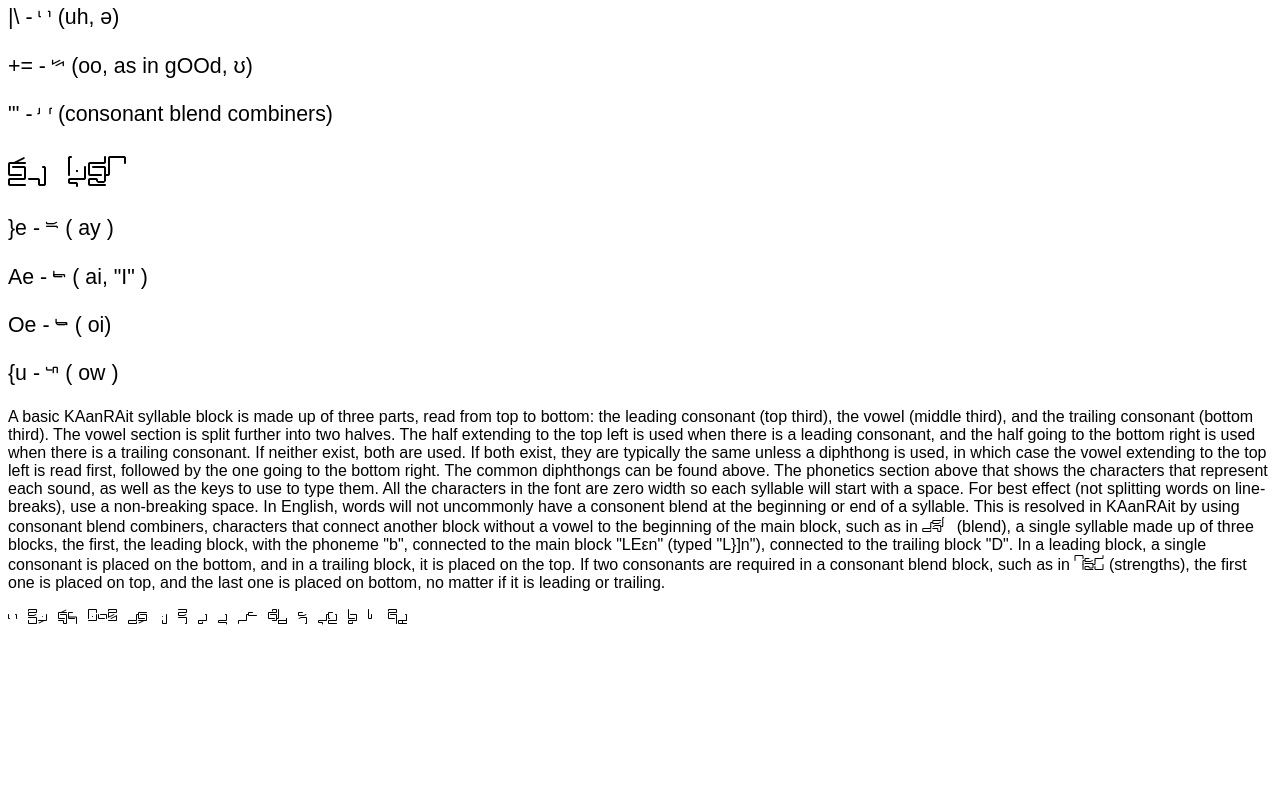
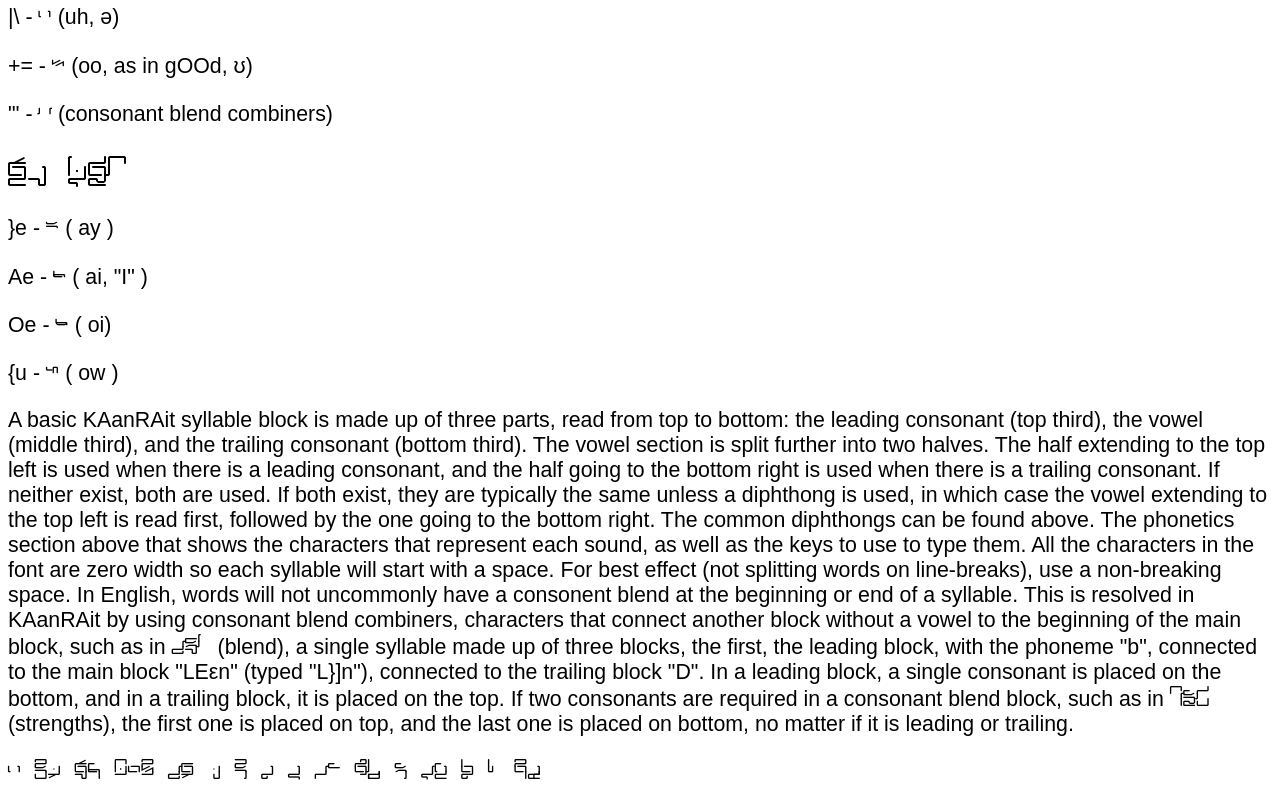
Before and after one commit to Willllllliam/Website, a plain HTML site: page conwrite/KAanRAet.html in a window 1280 px wide. Shown: the part 2154-2955 px from the top of the page. Before the commit the page ends 2795 px from the top, so only its background shows below. Drawn offline with Linux system fonts and the light colour scheme.

Commit message:
Update KAanRAet.html

```diff
--- a/conwrite/KAanRAet.html
+++ b/conwrite/KAanRAet.html
@@ -18,9 +18,9 @@
 <p class="conwrite">&nbsp;]s&nbsp;&gt;}]t&nbsp;ik</p>
 
 <h2 class="conwrite">&nbsp;WEek&nbsp;NIis&nbsp;iz</h2>
-<p class="conwrite">&nbsp;REed |\ BIil Ii TE</p>
-<p class="conwrite">&nbsp;Eez  \v  YUus  FOor  >|  FOon "T</p>
-<p class="conwrite">&nbsp;NEed i/  |\  s' PAes  FOor  ]v RE  KAe RIik TIir  BE K|\z  &gt;|  in TAer  FOon "T  iz  ZE RO  WIid "&lt;</p>
+<p class="conwrite">&nbsp;REed&nbsp;|\&nbsp;BIil&nbsp;Ii&nbsp;TE</p>
+<p class="conwrite">&nbsp;Eez &nbsp;\v &nbsp;YUus &nbsp;FOor &nbsp;>| &nbsp;FOon&nbsp;"T</p>
+<p class="conwrite">&nbsp;NEed&nbsp;i/ &nbsp;|\ &nbsp;s'&nbsp;PAes &nbsp;FOor &nbsp;]v&nbsp;RE &nbsp;KAe&nbsp;RIik&nbsp;TIir &nbsp;BE&nbsp;K|\z &nbsp;&gt;| &nbsp;in&nbsp;TAer &nbsp;FOon&nbsp;"T &nbsp;iz &nbsp;ZE&nbsp;RO &nbsp;WIid&nbsp;"&lt;</p>
 
 <h2 class="conwrite">&nbsp;FO&nbsp;NA&nbsp;LA&nbsp;JE</h2>
 <p class="bigp">Qq - <span class="conwrite">&nbsp;Qq</span> (zh, as in meaSure or beiGE, ʒ)</p>
@@ -64,9 +64,9 @@
 <p class="bigp">Oe - <span class="conwrite">&nbsp;Oe</span> ( oi)</p>
 <p class="bigp">{u - <span class="conwrite">&nbsp;{u</span> ( ow )</p>
 
-<p>A basic KAanRAit syllable block is made up of three parts, read from top to bottom: the leading consonant (top third), the vowel (middle third), and the trailing consonant (bottom third). The vowel section is split further into two halves. The half extending to the top left is used when there is a leading consonant, and the half going to the bottom right is used when there is a trailing consonant. If neither exist, both are used. If both exist, they are typically the same unless a diphthong is used, in which case the vowel extending to the top left is read first, followed by the one going to the bottom right. The common diphthongs can be found above. The phonetics section above that shows the characters that represent each sound, as well as the keys to use to type them. All the characters in the font are zero width so each syllable will start with a space. For best effect (not splitting words on line-breaks), use a non-breaking space.
+<p class="bigp">A basic KAanRAit syllable block is made up of three parts, read from top to bottom: the leading consonant (top third), the vowel (middle third), and the trailing consonant (bottom third). The vowel section is split further into two halves. The half extending to the top left is used when there is a leading consonant, and the half going to the bottom right is used when there is a trailing consonant. If neither exist, both are used. If both exist, they are typically the same unless a diphthong is used, in which case the vowel extending to the top left is read first, followed by the one going to the bottom right. The common diphthongs can be found above. The phonetics section above that shows the characters that represent each sound, as well as the keys to use to type them. All the characters in the font are zero width so each syllable will start with a space. For best effect (not splitting words on line-breaks), use a non-breaking space.
 In English, words will not uncommonly have a consonent blend at the beginning or end of a syllable. This is resolved in KAanRAit by using consonant blend combiners, characters that connect another block without a vowel to the beginning of the main block, such as in <span class="conwrite">&nbsp;b'&nbsp;L}]n&nbsp;"D</span> (blend), a single syllable made up of three blocks, the first, the leading block, with the phoneme "b", connected to the main block "LΕεn" (typed "L}]n"), connected to the trailing block "D". In a leading block, a single consonant is placed on the bottom, and in a trailing block, it is placed on the top. If two consonants are required in a consonant blend block, such as in <span class="conwrite">&nbsp;St'&nbsp;R}e/&nbsp;"&lt;s</span> (strengths), the first one is placed on top, and the last one is placed on bottom, no matter if it is leading or trailing.</p>
 
-<p class="conwrite">&nbsp;|\ &nbsp;B}es ik &nbsp;KAan&nbsp;RAet &nbsp;SIil&nbsp;Aa&nbsp;B+=l &nbsp;b'&nbsp;LAak &nbsp;iz &nbsp;M}ed &nbsp;\p &nbsp;\v &nbsp;,'&nbsp;RE &nbsp;PAar&nbsp;"Ts, &nbsp;R}]d &nbsp;f'&nbsp;R|\m &nbsp;TAap &nbsp;TU &nbsp;BAat&nbsp;\m.&nbsp;</p>
+<p class="conwrite bigp">&nbsp;|\ &nbsp;B}es ik &nbsp;KAan&nbsp;RAet &nbsp;SIil&nbsp;Aa&nbsp;B+=l &nbsp;b'&nbsp;LAak &nbsp;iz &nbsp;M}ed &nbsp;\p &nbsp;\v &nbsp;,'&nbsp;RE &nbsp;PAar&nbsp;"Ts, &nbsp;R}]d &nbsp;f'&nbsp;R|\m &nbsp;TAap &nbsp;TU &nbsp;BAat&nbsp;\m.&nbsp;</p>
 </body>
 </html>
```
